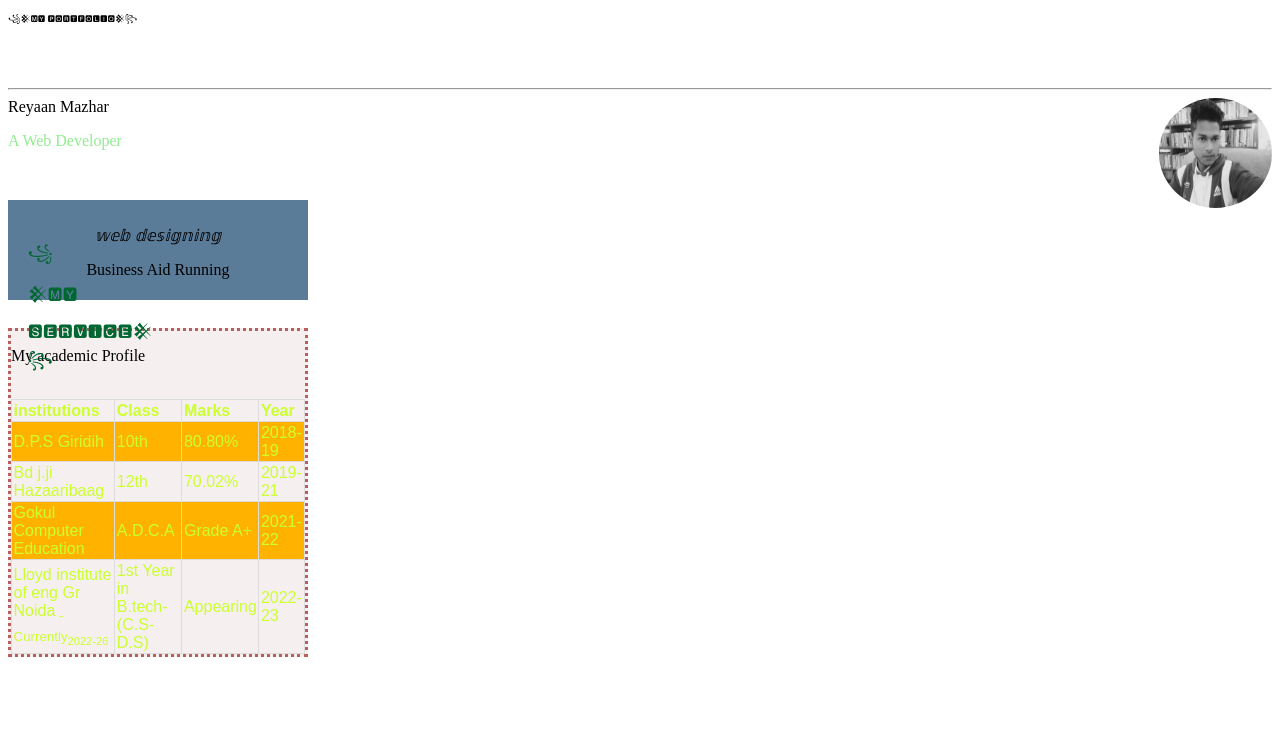
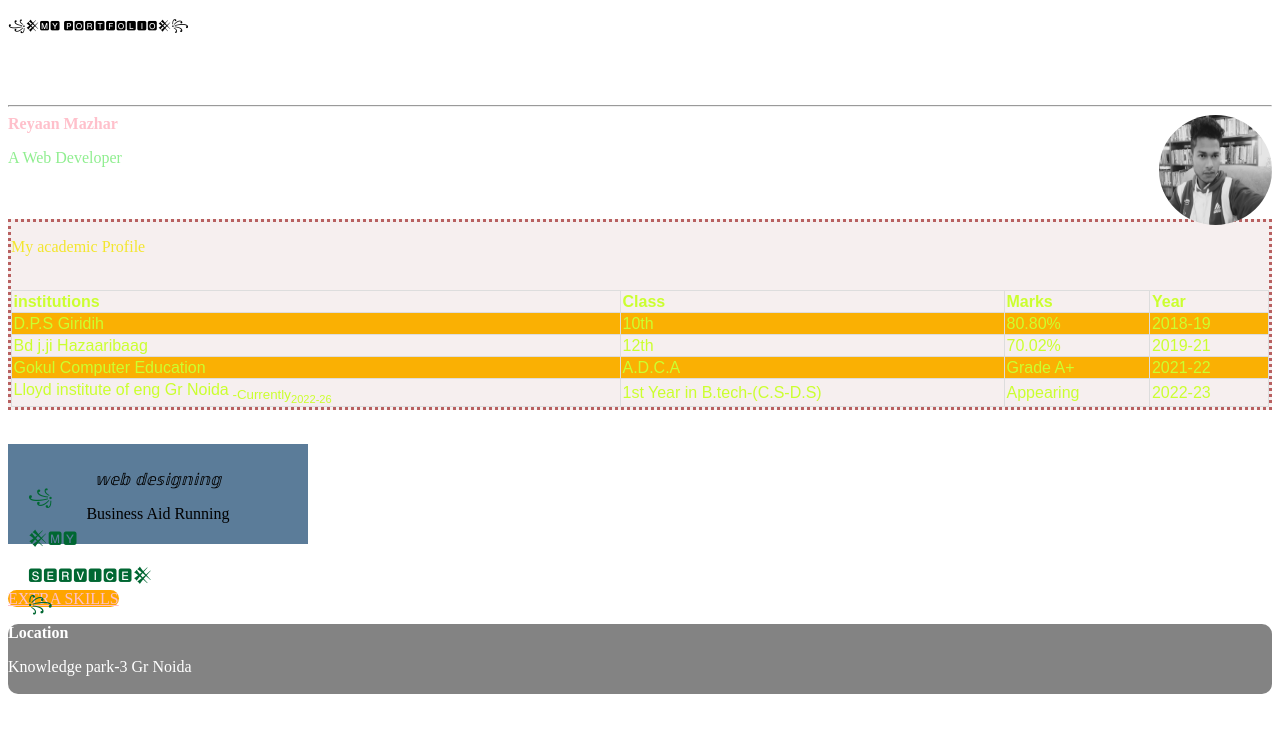
Before and after one commit to M-zhar/Reyaanportfolio, a plain HTML site: page index.html in a window 1280 px wide. Drawn offline with Linux system fonts and the light colour scheme.

Commit message:
Update index.html

```diff
--- a/index.html
+++ b/index.html
@@ -9,69 +9,31 @@
   <meta name="viewport" content="width=device-width, initial-scale=1.0">
 </head>
 <body>
-  <p style="font-size:50%;font-family:fantasy">꧁𒆜🅼🆈 🅿🅾🆁🆃🅵🅾🅻🅸🅾𒆜꧂</p>
-  <style>
-    ul {
-      list-style-type: none;
-      margin: 0;
-      padding: 0;
-      overflow: hidden;
+  <p style="font-size:70%;font-family:fantasy">꧁𒆜🅼🆈 🅿🅾🆁🆃🅵🅾🅻🅸🅾𒆜꧂</p>
+    <ul>
 
-    }
-
-    li {
-      float: left;
-    }
-
-    li a {
-      display: block;
-      color: white;
-      text-align: center;
-      padding: 14px 16px 12px;
-      text-decoration: none;
-    }
-
-    </style>
-
-    <ul>
       <li><a class="active" href="#home">Home</a></li>
-
-      <li><a href="#contact">Contact</a></li>
-      <li><a href="#about">About</a></li>
-    </ul>
+      <li><a href="#contact" id="contact">Contact</a></li>
+      <li><a href="details">About</a></li>
+   </ul>
 
   <hr />
   <div class="a">
     <img  src="site img.jpg" alt="pic" />
 
-    <h8> Reyaan Mazhar</h8>
+    <h8 style="color:pink"> <b>Reyaan Mazhar </b></h8>
 
     <p class="blink_me">A Web Developer</p>
 
   </div>
   <br/>
 
-<div class="service">
-  <div class="service">
-    <p class="moving">꧁𒆜🅼🆈 🆂🅴🆁🆅🅸🅲🅴𒆜꧂</p>
-
-
-  <center>
-  <p style="font-style:italic;color:rgba(rgb(187, 64, 64), green, rgb(32, 32, 216), alpha)">𝕨𝕖𝕓 𝕕𝕖𝕤𝕚𝕘𝕟𝕚𝕟𝕘</p>
-  <p>Business Aid Running</p>
-
-  </center></p>
-
-
-</div>
-
 
 
 <br/>
 
-
   <div class="academic">
-    <p>My academic Profile</p>
+    <p style="color:rgb(243, 230, 46)">My academic Profile</p>
     <br/>
       <table>
         <tr>
@@ -112,29 +74,55 @@
           <td>Appearing</td>
           <td>2022-23</td>
         </tr>
-
-    </div>
-
-    <style>
-      table {
-        font-family: arial, sans-serif;
-        border-collapse: collapse;
-        width:100%;
-      }
-
-      td, th {
-        border:0.5px solid #dddddd;
-        text-align: left;
-        padding:1.5px;
-      }
-
-      tr:nth-child(even) {
-        background-color:hwb(42 0% 0%);
-      }
-      </style>
+        </table>
+      </div>
+<br/>
+<div class="service">
+    <p class="moving">꧁𒆜🅼🆈 🆂🅴🆁🆅🅸🅲🅴𒆜꧂</p>
+  <center>
+  <p style="font-style:italic;color:rgba(rgb(187, 64, 64), green, rgb(32, 32, 216), alpha)">𝕨𝕖𝕓 𝕕𝕖𝕤𝕚𝕘𝕟𝕚𝕟𝕘</p>
+  <p>Business Aid Running</p>
+  </center></p>
+</div>
 
 
-  </div>
+
+
+<br/>
+
+
+
+
+<div class="project">
+
+
+</div>
+
+<br/>
+<a href="" onmouseover="" id="skill">
+    EXTRA SKILLS
+</a>
+
+
+
+
+<br/>
+      <div class="buttom">
+<p><b>Location</b></p>
+
+<p>Knowledge park-3 Gr Noida</p>
+
+      </div>
+
+
+
+
+
+
+
+
+
+
   <script>index.js</script>
 
 
```
